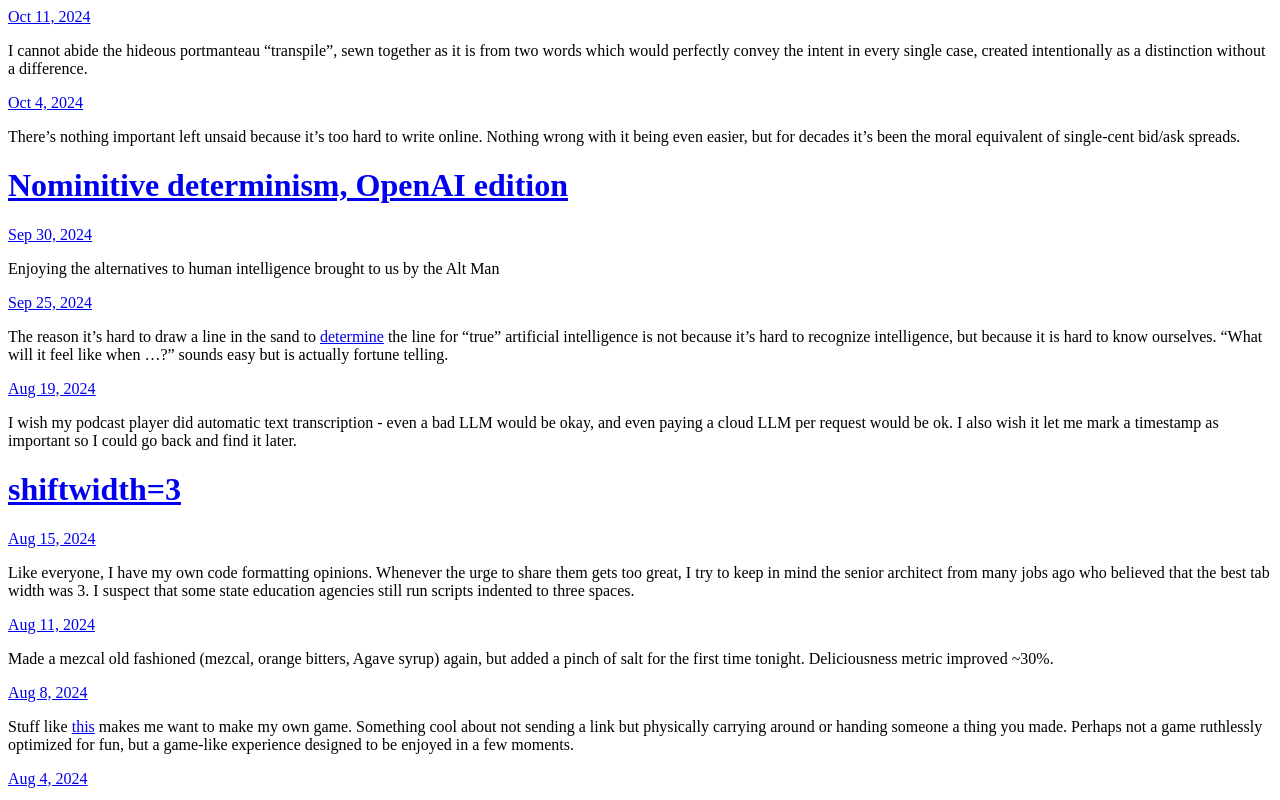
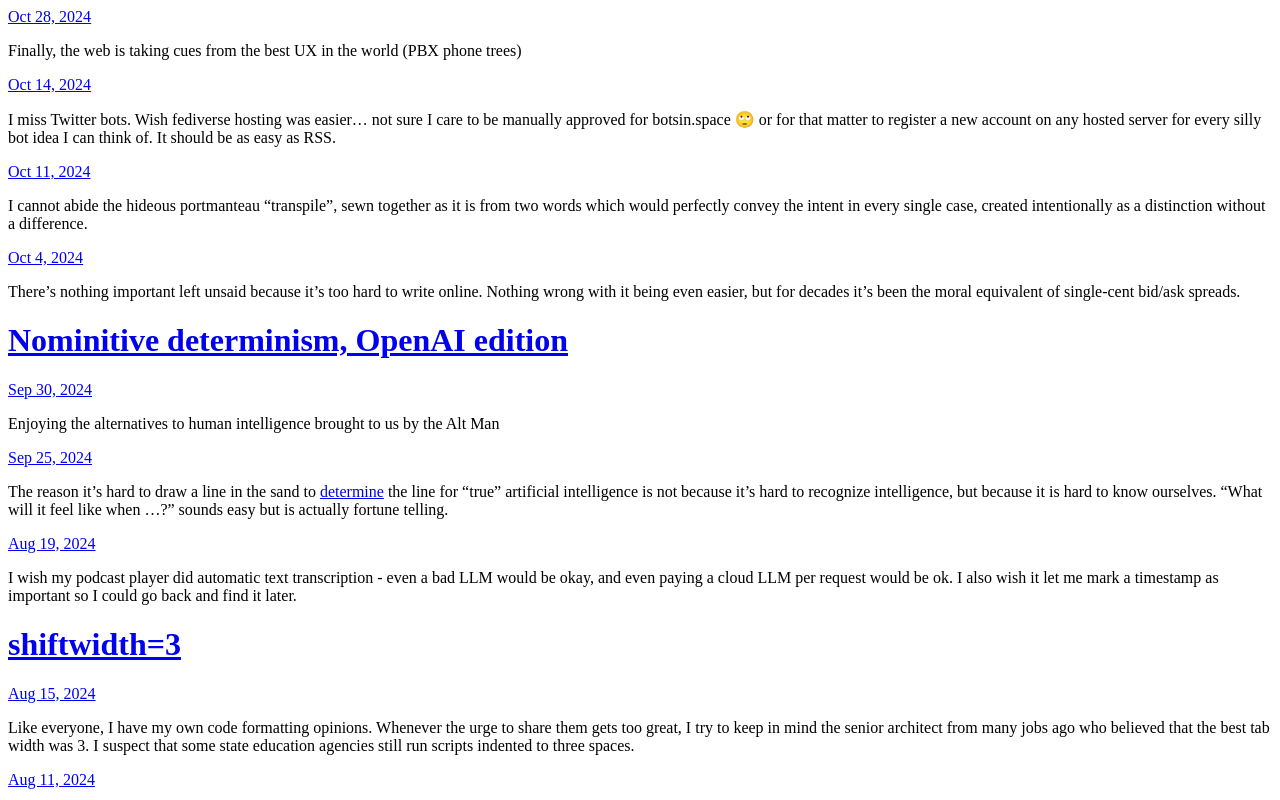
Before and after one commit to mrled/whispers.micahrl.com, a plain HTML site: page index.html in a window 1280 px wide. Shown: the top 800 px of the page. Drawn offline with Linux system fonts and the light colour scheme.

Commit message:
Archiving from Micro.blog.

```diff
--- a/index.html
+++ b/index.html
@@ -21,6 +21,29 @@
 <div class="h-feed">
 
 
+
+	  <div class="h-entry">
+
+
+		<a href="https://whispers.micahrl.com/2024/10/28/finally-the-web.html" class="u-url"><time class="dt-published" datetime="2024-10-28 15:43:55 -0500">Oct 28, 2024</time></a>
+
+		<div class="e-content">
+			 <p>Finally, the web is taking cues from the best UX in the world (PBX phone trees)</p>
+<!-- raw HTML omitted -->
+
+		</div>
+	  </div>
+
+	  <div class="h-entry">
+
+
+		<a href="https://whispers.micahrl.com/2024/10/14/i-miss-twitter.html" class="u-url"><time class="dt-published" datetime="2024-10-14 20:35:53 -0500">Oct 14, 2024</time></a>
+
+		<div class="e-content">
+			 <p>I miss Twitter bots. Wish fediverse hosting was easier&hellip; not sure I care to be manually approved for botsin.space 🙄 or for that matter to register a new account on any hosted server for every silly bot idea I can think of. It should be as easy as RSS.</p>
+
+		</div>
+	  </div>
 
 	  <div class="h-entry">
 
```
